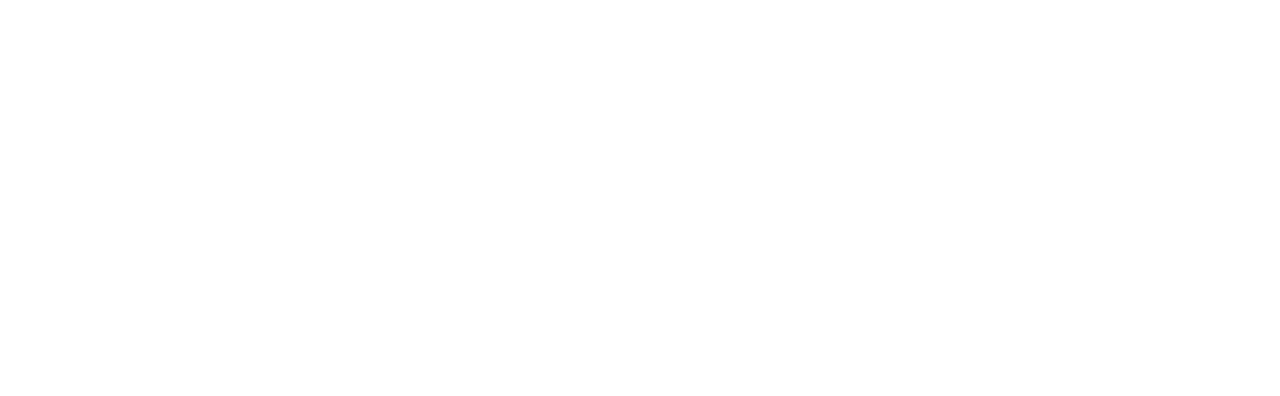
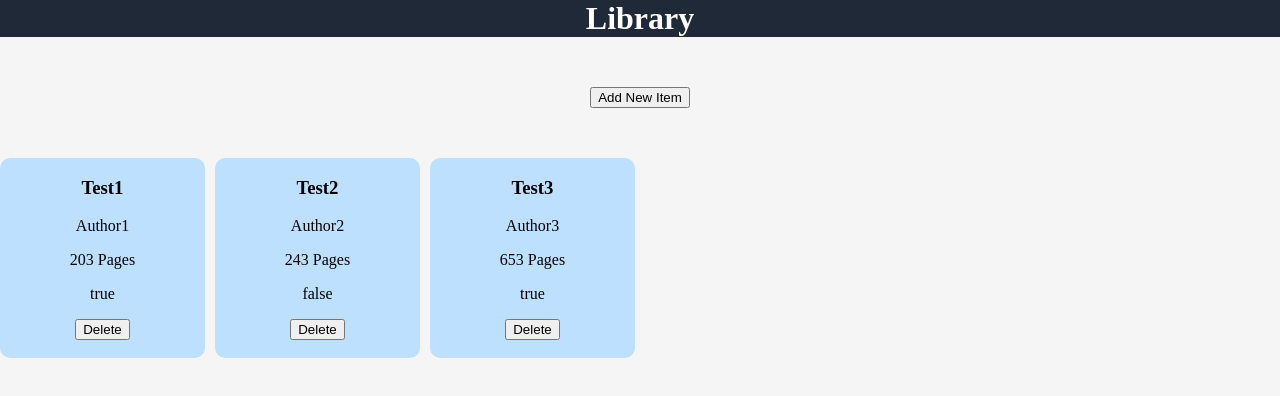
Before and after one commit to JasonQST/odin-Library, a plain HTML site: page index.html in a window 1280 px wide. Drawn offline with Linux system fonts and the light colour scheme.

Commit message:
Formatted layout. Added remove function.

```diff
--- a/index.html
+++ b/index.html
@@ -4,11 +4,19 @@
     <meta charset="UTF-8">
     <meta http-equiv="X-UA-Compatible" content="IE=edge">
     <meta name="viewport" content="width=device-width, initial-scale=1.0">
-    <title>Document</title>
+    <link rel="stylesheet" href="style.css">
+    <title>Library</title>
 </head>
 <body>
-    <div class="libraryContainer">
-
+    <div class="header">
+        <h1>Library</h1>
+    </div>
+    <div class="bodySession">
+        <div class="buttonDiv">
+            <button class="addButton">Add New Item</button>
+        </div>
+        <div class="libraryContainer"></div>
     </div>
 </body>
+<script src="script.js"></script>
 </html>
--- a/script.js
+++ b/script.js
@@ -1,12 +1,49 @@
 let Library = [];
 
-function Book(title, author, pages, haveRead) {
+//Book object constructor
+function Book(uuid, title, author, pages, haveRead) {
+  this.uuid = uuid;
   this.title = title;
   this.author = author;
   this.pages = pages;
   this.haveRead = haveRead;
 }
 
-function addBookToLibrary(title, author, pages, haveRead) {
-  Library.push(new Book(title, author, pages, haveRead));
+//Generate Book Div
+function generateBookGrids() {
+    //Get Library Container
+    const libraryContainer = document.querySelector(".libraryContainer");
+    libraryContainer.innerHTML = '';
+    Library.forEach((Book) => {
+      let bookDiv = document.createElement("div");
+      bookDiv.classList.add(Book.title);
+      bookDiv.setAttribute(
+        "style",
+        "background:#bde0fe; border-radius: 5%; text-align: center;"
+      );
+      bookDiv.innerHTML += "<h3>" + Book.title + "</h3>";
+      bookDiv.innerHTML += "<p>" + Book.author + "</p>";
+      bookDiv.innerHTML += "<p>" + Book.pages + " Pages</p>";
+      bookDiv.innerHTML += "<p>" + Book.haveRead + "</p>";
+      bookDiv.innerHTML += "<button>Delete</button>";
+      libraryContainer.appendChild(bookDiv);
+    });
+  }
+
+//Function to add book to library
+function addBookToLibrary(uuid, title, author, pages, haveRead) {
+  Library.push(new Book(uuid, title, author, pages, haveRead));
 }
+
+function removeBookFromLibrary(uuid) {
+    Library = Library.filter(Book => Book.uuid != uuid);
+    generateBookGrids();
+}
+
+//Add some examples
+addBookToLibrary(self.crypto.randomUUID(), "Test1", "Author1", "203", true);
+addBookToLibrary(self.crypto.randomUUID(), "Test2", "Author2", "243", false);
+addBookToLibrary(self.crypto.randomUUID(), "Test3", "Author3", "653", true);
+
+//Generate when start
+generateBookGrids();
--- a/style.css
+++ b/style.css
@@ -0,0 +1,43 @@
+body{
+    display: flex;
+    flex-direction: column;
+    background-color: whitesmoke;
+    margin: 0;
+    padding: 0;
+}
+
+.header{
+    flex: 1;
+    margin: 0 0;
+    border-color: #a2d2ff;
+    width: 100%;
+    padding:0 0;
+    color: white;
+    background-color: #1f2937;
+    text-align: center;
+}
+
+.header h1{
+    margin: 0 0;
+    padding:0 0;
+}
+
+.buttonDiv{
+    margin-top: 50px;
+    display: flex;
+    justify-content: center;
+}
+
+.libraryContainer{
+    display: grid;
+    grid-template-columns: repeat(auto-fill, minmax(200px,1fr));
+    grid-template-rows: 200px;
+    grid-auto-rows: 200px;
+    column-gap: 10px;
+    row-gap: 10px;
+}
+
+.libraryContainer{
+    flex:6;
+    margin-top: 50px;
+}
```
